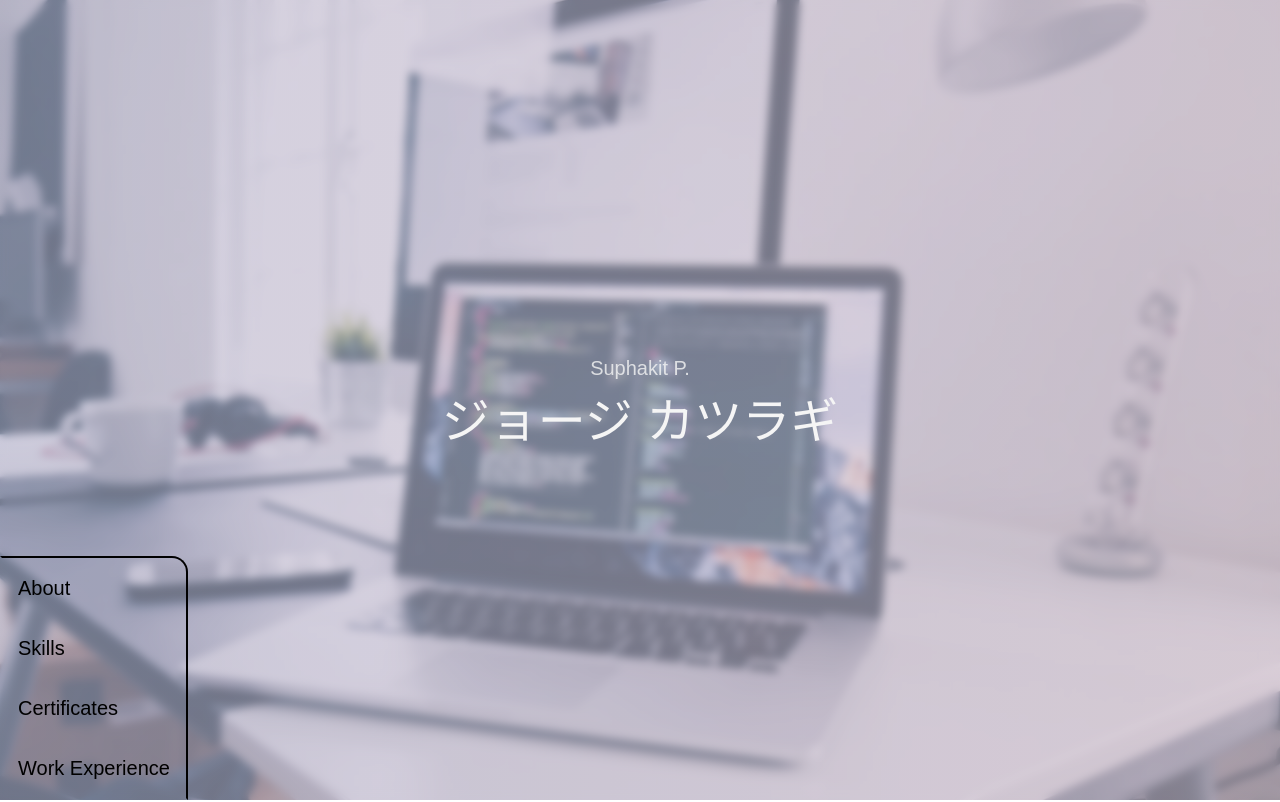
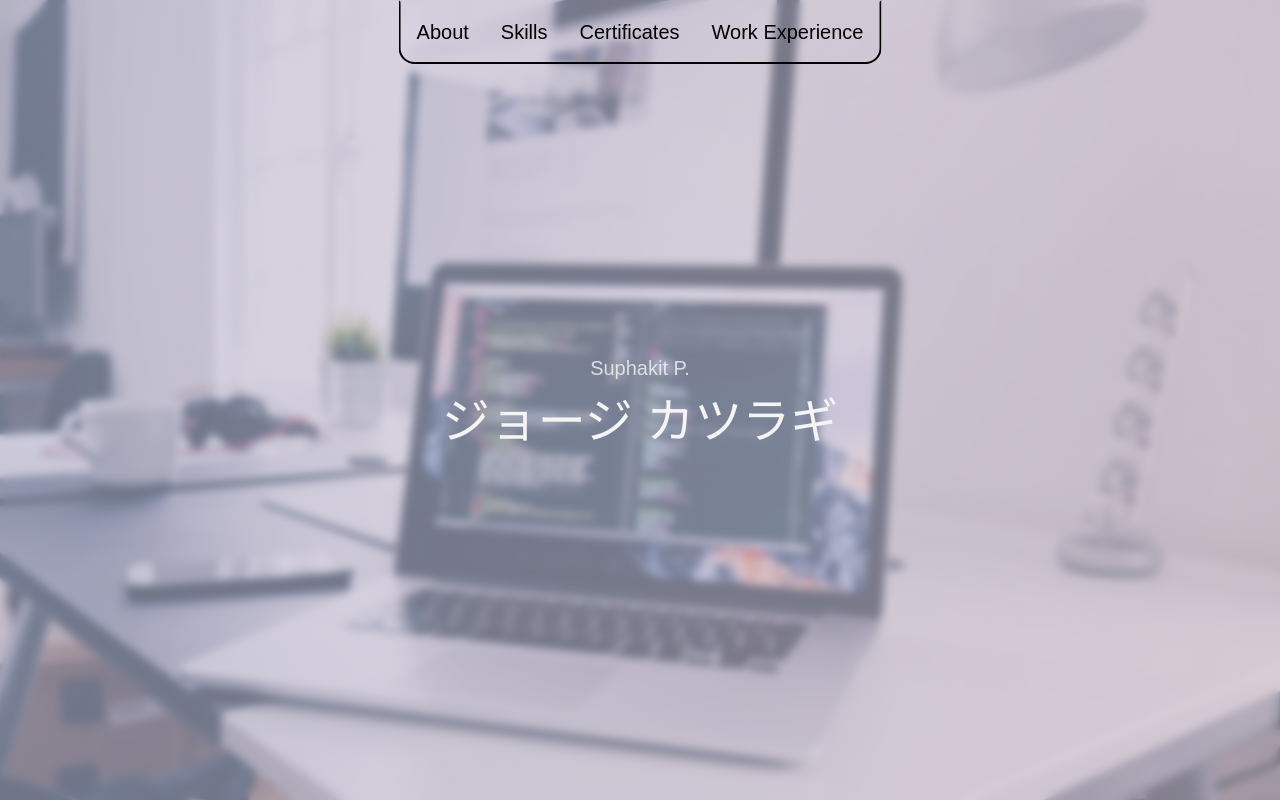
Before and after one commit to dethMastery/resume, a React (Vite) app: page / in a window 1280 px wide. Shown: the top 802 px of the page. Built offline with nearby package versions, Linux system fonts and the light colour scheme; a web font is replaced by a local one; what @catppuccin/tailwindcss would draw is missing.

Commit message:
chore<various>: various changes

```diff
--- a/src/components/NavBar.tsx
+++ b/src/components/NavBar.tsx
@@ -2,29 +2,45 @@ import { Link } from "react-scroll";
 
 export default function Navbar() {
   return (
-    <nav className="hidden md:block md:fixed bottom-0 left-0 bg-ctp-base z-40 rounded-tr border-solid border-[2px] border-t-ctp-sapphire border-r-ctp-sapphire border-b-[transparent] border-l-[transparent]">
-      <ul className="text-xl">
-        <li className="p-4 hover:opacity-60 hover:cursor-pointer">
-          <Link activeClass="opacity-60" smooth spy to="about">
+    <div className="fixed top-0 z-50 w-full mx-auto justify-center text-center">
+      <nav className="text-xl bg-ctp-base border-2 rounded-b border-solid border-ctp-sapphire border-t-[transparent] absolute left-[50%] translate-x-[-50%]">
+        <Link
+          activeClass="opacity-60"
+          smooth
+          spy
+          to="about"
+          className="p-4 hover:opacity-60 hover:cursor-pointer inline-block"
+        >
           About
         </Link>
-        </li>
-        <li className="p-4 hover:opacity-60 hover:cursor-pointer">
-          <Link activeClass="opacity-60" smooth spy to="skills">
+        <Link
+          activeClass="opacity-60"
+          smooth
+          spy
+          to="skills"
+          className="p-4 hover:opacity-60 hover:cursor-pointer inline-block"
+        >
           Skills
         </Link>
-        </li>
-        <li className="p-4 hover:opacity-60 hover:cursor-pointer">
-          <Link activeClass="opacity-60" smooth spy to="certificates">
+        <Link
+          activeClass="opacity-60"
+          smooth
+          spy
+          to="certificates"
+          className="p-4 hover:opacity-60 hover:cursor-pointer inline-block"
+        >
           Certificates
         </Link>
-        </li>
-        <li className="p-4 hover:opacity-60 hover:cursor-pointer">
-          <Link activeClass="opacity-60" smooth spy to="workExp">
+        <Link
+          activeClass="opacity-60"
+          smooth
+          spy
+          to="workExp"
+          className="p-4 hover:opacity-60 hover:cursor-pointer inline-block"
+        >
           Work Experience
         </Link>
-        </li>
-      </ul>
       </nav>
+    </div>
   );
 }
--- a/src/components/pages/Skills.tsx
+++ b/src/components/pages/Skills.tsx
@@ -8,7 +8,7 @@ export default function Skills() {
         <h3 className="text-2xl px-8">Skills</h3>
       </div>
       <div className="w-full md:min-h-[90vh] h-auto">
-        <div className="w-[80%] h-full mx-auto flex flex-row flex-wrap gap-4 justify-center text-center">
+        <div className="w-full md:w-[80%] h-full mx-auto flex flex-row flex-wrap gap-4 justify-center text-center">
           {UserData.skills.map((data) => {
             return <SkillBox data={data} />;
           })}
```
Lines whose indentation alone changed are shown as unchanged.
